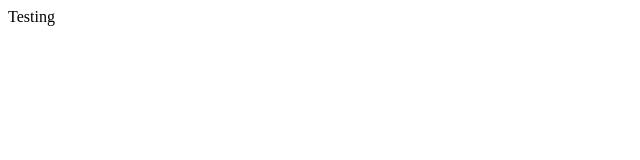
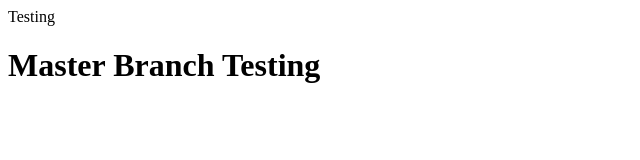
Before and after one commit to NannShamKham/git-test, a plain HTML site: page index.html in a window 1280 px wide. Shown: the whole page, without its empty margins (0-640 px from the left). Drawn offline with Linux system fonts and the light colour scheme.

Commit message:
master branch test

```diff
--- a/index.html
+++ b/index.html
@@ -8,5 +8,6 @@
 </head>
 <body>
     Testing
+    <h1>Master Branch Testing</h1>
 </body>
 </html>
```
